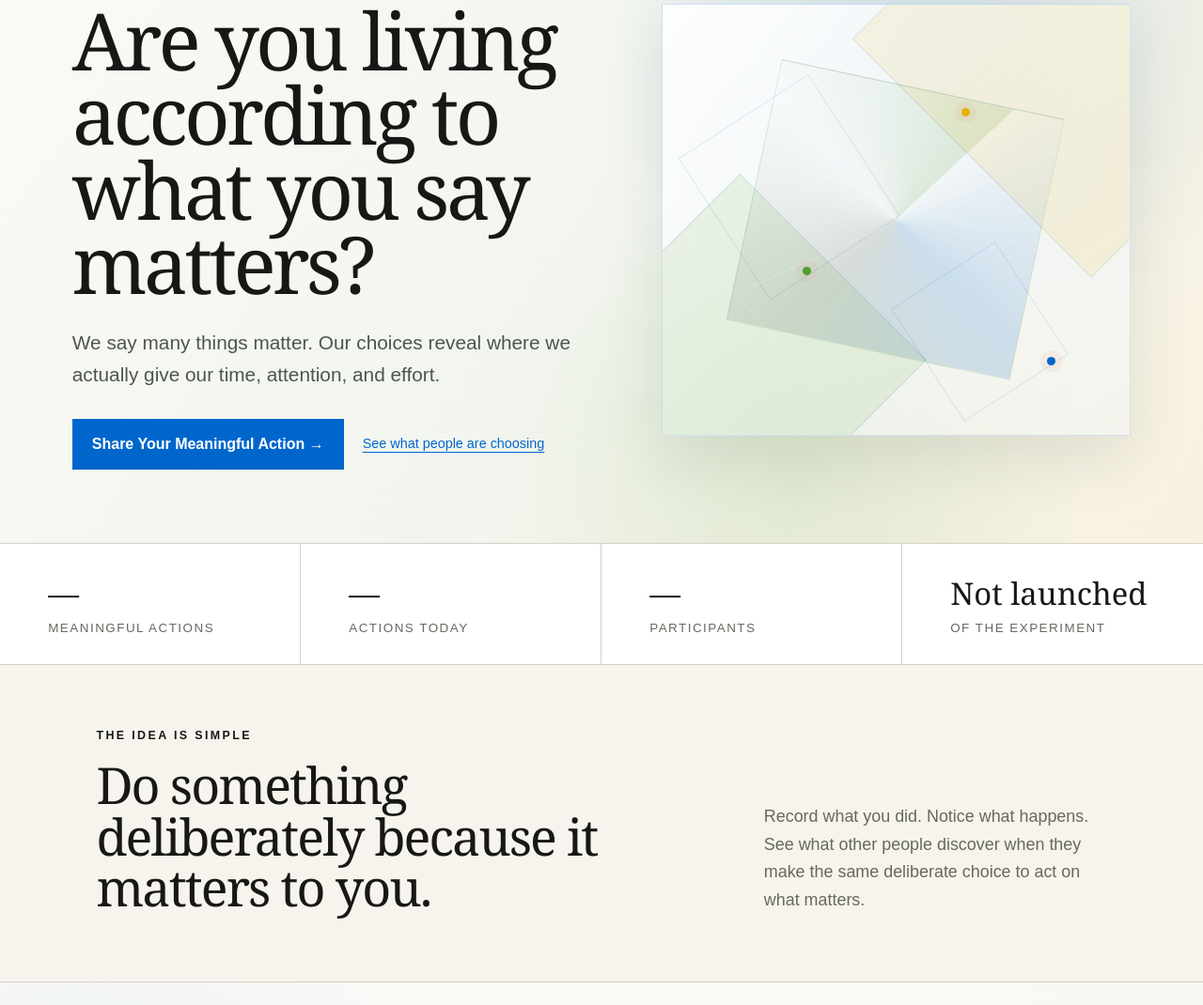
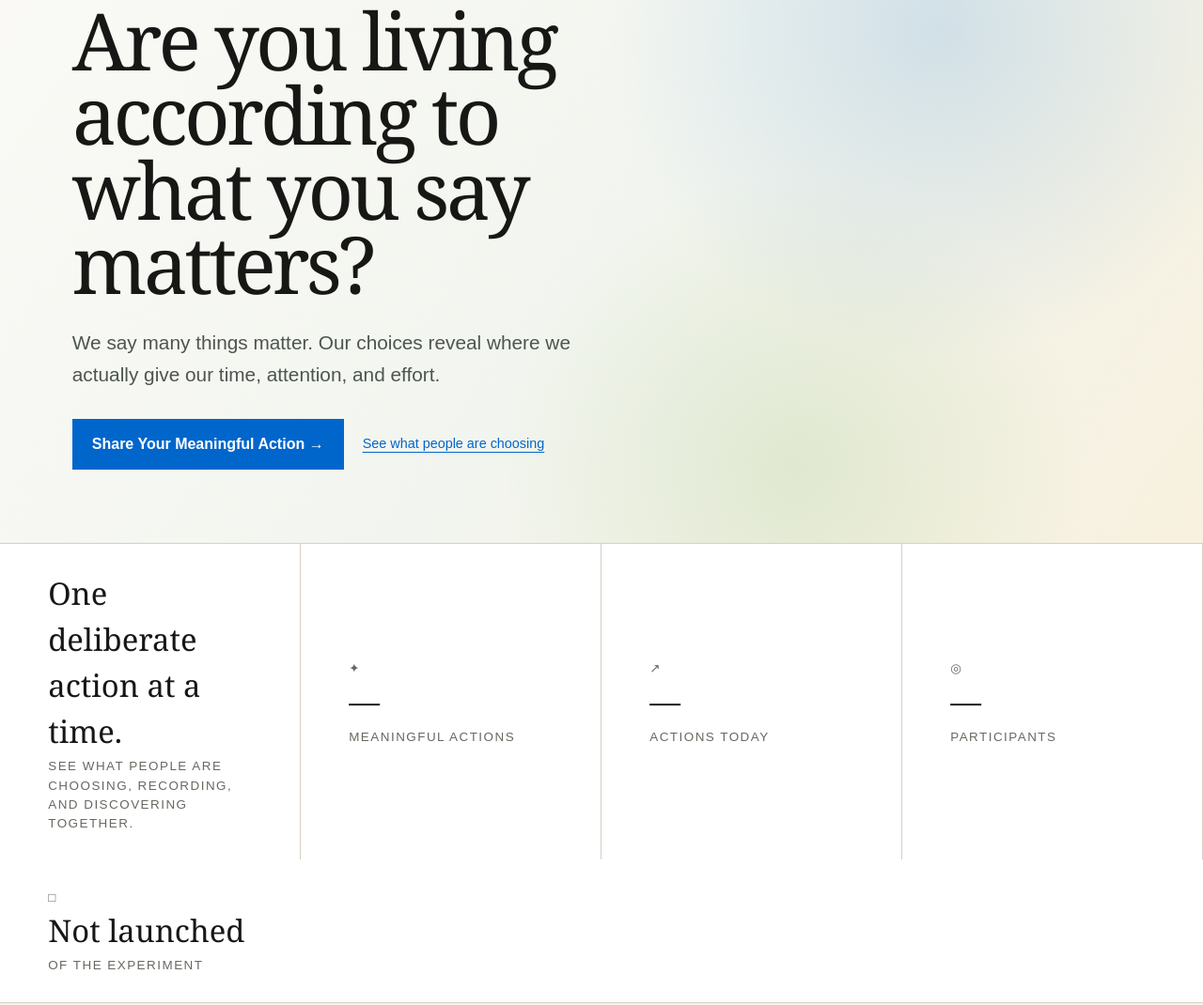
Before and after one commit to SRYProjects/Project-Experiment, a website with bundled scripts: page public/index.html in a window 1280 px wide. Shown: the part 176-1246 px from the top of the page at 94% size. Built offline with nearby package versions, Linux system fonts and the light colour scheme; a script that the page names is missing.

Commit message:
Strengthen hero stats and in-stream actions

```diff
--- a/public/index.html
+++ b/public/index.html
@@ -51,35 +51,35 @@
           </div>
         </div>
 
-        <div class="hero-art" aria-hidden="true">
-          <div class="hero-art-core"></div>
-          <span class="hero-art-line line-one"></span>
-          <span class="hero-art-line line-two"></span>
-          <span class="hero-art-line line-three"></span>
-          <span class="hero-art-point point-one"></span>
-          <span class="hero-art-point point-two"></span>
-          <span class="hero-art-point point-three"></span>
-        </div>
       </div>
     </section>
 
     <section class="activity" aria-label="Project activity">
-      <div>
+      <div class="activity-intro">
+        <strong>One deliberate action at a time.</strong>
+        <span>See what people are choosing, recording, and discovering together.</span>
+      </div>
+
+      <div class="activity-stat">
+        <span class="stat-icon" aria-hidden="true">✦</span>
         <strong id="totalActions">—</strong>
         <span>Meaningful Actions</span>
       </div>
 
-      <div>
+      <div class="activity-stat">
+        <span class="stat-icon" aria-hidden="true">↗</span>
         <strong id="todayActions">—</strong>
         <span>Actions Today</span>
       </div>
 
-      <div>
+      <div class="activity-stat">
+        <span class="stat-icon" aria-hidden="true">◎</span>
         <strong id="participants">—</strong>
         <span>Participants</span>
       </div>
 
-      <div>
+      <div class="activity-stat">
+        <span class="stat-icon" aria-hidden="true">□</span>
         <strong id="experimentDay">Not launched</strong>
         <span>Of the Experiment</span>
       </div>
@@ -113,7 +113,7 @@
           <div class="stream-heading">
             <div>
               <p class="stream-kicker">MEANINGFUL ACTIONS</p>
-              <h3><span class="stream-title-icon action-title-icon" aria-hidden="true">✦</span>Actions</h3>
+              <h3>Actions</h3>
             </div>
             <a class="stream-link" href="/actions.html">View all →</a>
           </div>
@@ -154,6 +154,10 @@
             <button id="clearActionsFilters" class="filter-reset" type="button">
               Clear
             </button>
+
+            <button id="logActionButton" class="primary-button stream-action-button" type="button">
+              Log an Action
+            </button>
           </form>
 
           <div id="actionsFeed" class="feed" aria-live="polite" aria-busy="true">
@@ -165,7 +169,7 @@
           <div class="stream-heading">
             <div>
               <p class="stream-kicker">DISCOVERIES</p>
-              <h3><span class="stream-title-icon discovery-title-icon" aria-hidden="true">◎</span>What people noticed</h3>
+              <h3>What people noticed</h3>
             </div>
             <a class="stream-link" href="/discoveries.html">View all →</a>
           </div>
@@ -189,8 +193,8 @@
               Clear
             </button>
 
-            <button id="shareDiscoveryButton" class="secondary-button compact-button" type="button">
-              Share a Discovery
+            <button id="shareDiscoveryButton" class="primary-button stream-action-button" type="button">
+              Log a Discovery
             </button>
           </form>
 
```
